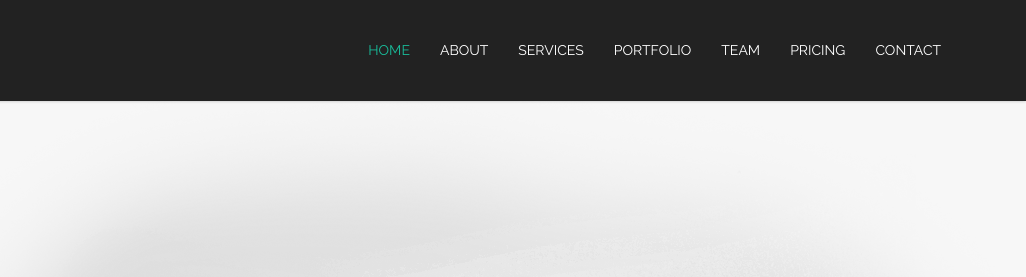
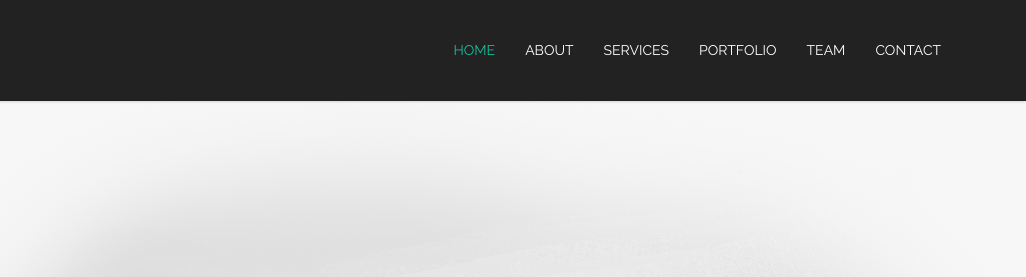
Before and after one commit to TankGeor/ABStest, a plain HTML site: page index.html in a window 1280 px wide. Shown: the top 277 px of the page, 254-1280 px from the left. Drawn offline with Linux system fonts and the light colour scheme.

Commit message:
modif du lien pricing

```diff
--- a/index.html
+++ b/index.html
@@ -41,7 +41,7 @@
                         <li class="scroll"><a href="#services">Services</a></li>
                         <li class="scroll"><a href="#portfolio">Portfolio</a></li>
                         <li class="scroll"><a href="#our-team">Team</a></li>
-                        <li class="scroll"><a href="#pricing">Pricing</a></li>
+                        <!-- <li class="scroll"><a href="#pricing">Pricing</a></li> -->
                         <li class="scroll"><a href="#contact-us">Contact</a></li>
                     </ul>
                 </div>
```
